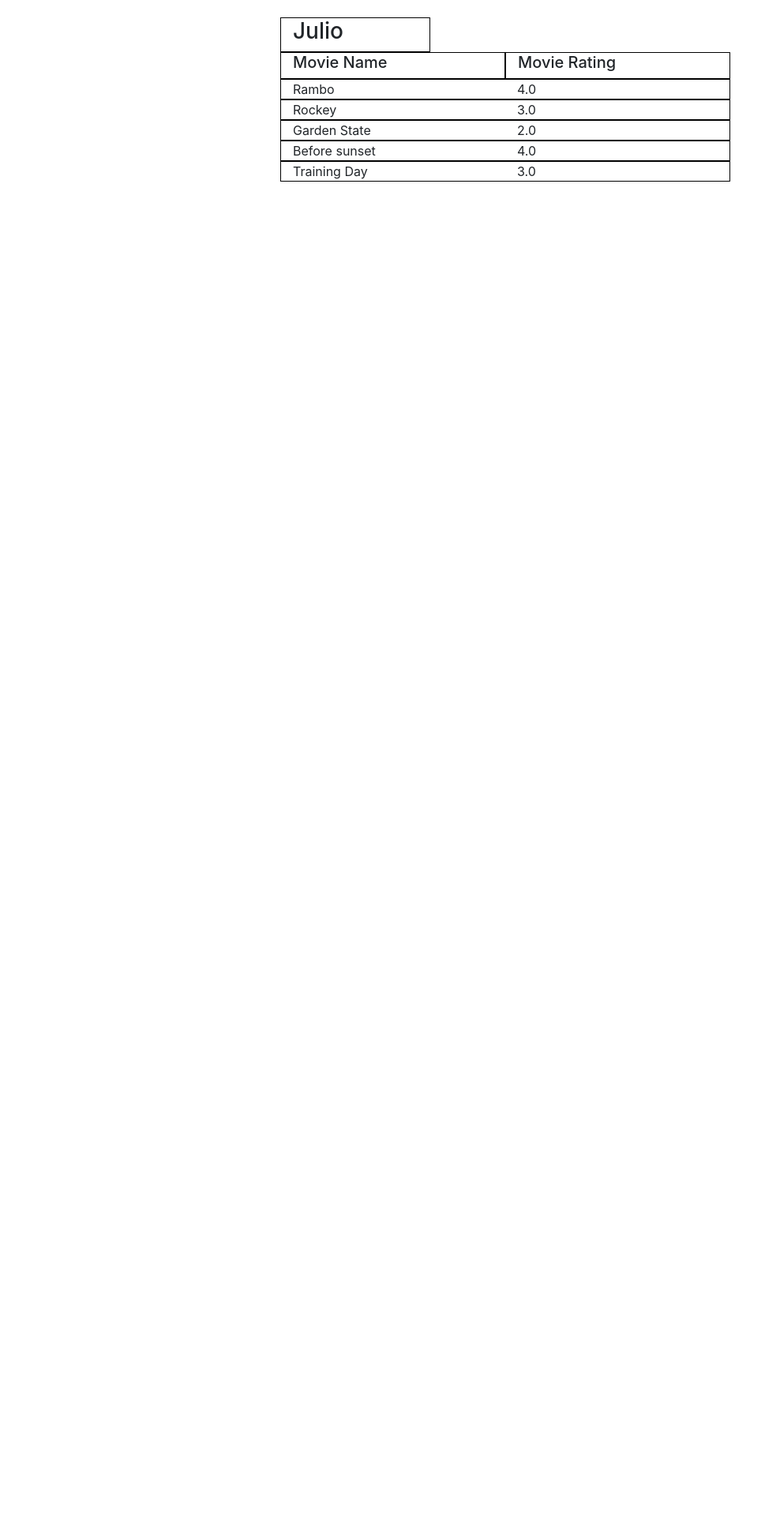
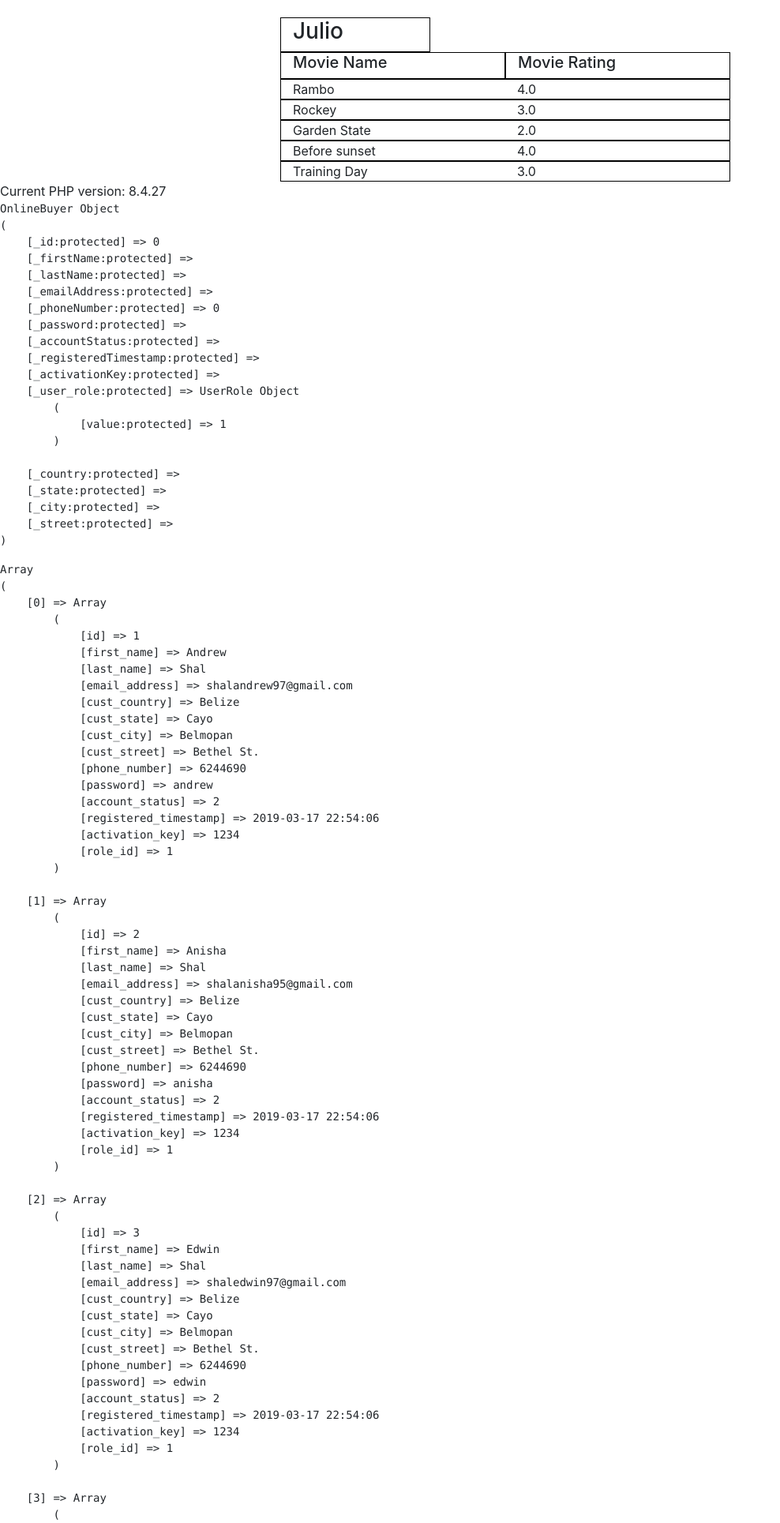
Before and after one commit to Andrew-Shal/sys_eng_online_shopping, a PHP site: page / in a window 1280 px wide. Shown: the part 1544-3473 px from the top of the page at 79% size, without its empty margins (0-988 px from the left). Before the commit the page ends 1774 px from the top, so only its background shows below. Run offline with PHP 8.4, Linux system fonts and the light colour scheme; data comes from the database, SQL or seed files in the repository.

Commit message:
I have implemented some of the user stuff. This should be ready for creating login and registering functionality. We may need to modify or add or remove some stuff if it is not good.

```diff
--- /dev/null
+++ b/includes/dep/Enum.php
@@ -0,0 +1,181 @@
+<?php
+/**
+ * @link    http://github.com/myclabs/php-enum
+ * @license http://www.opensource.org/licenses/mit-license.php MIT (see the LICENSE file)
+ */
+namespace MyCLabs\Enum;
+
+/**
+ * Base Enum class
+ *
+ * Create an enum by implementing this class and adding class constants.
+ *
+ * @author Matthieu Napoli <matthieu@mnapoli.fr>
+ * @author Daniel Costa <danielcosta@gmail.com>
+ * @author Mirosław Filip <mirfilip@gmail.com>
+ */
+abstract class Enum implements \JsonSerializable
+{
+  /**
+     * Enum value
+     *
+     * @var mixed
+     */
+  protected $value;
+  /**
+     * Store existing constants in a static cache per object.
+     *
+     * @var array
+     */
+  protected static $cache = [];
+  /**
+     * Creates a new value of some type
+     *
+     * @param mixed $value
+     *
+     * @throws \UnexpectedValueException if incompatible type is given.
+     */
+  public function __construct($value)
+  {
+    if ($value instanceof static) {
+      $this->value = $value->getValue();
+      return;
+    }
+    if (!$this->isValid($value)) {
+      throw new \UnexpectedValueException("Value '$value' is not part of the enum " . \get_called_class());
+    }
+    $this->value = $value;
+  }
+  /**
+     * @return mixed
+     */
+  public function getValue()
+  {
+    return $this->value;
+  }
+  /**
+     * Returns the enum key (i.e. the constant name).
+     *
+     * @return mixed
+     */
+  public function getKey()
+  {
+    return static::search($this->value);
+  }
+  /**
+     * @return string
+     */
+  public function __toString()
+  {
+    return (string)$this->value;
+  }
+  /**
+     * Compares one Enum with another.
+     *
+     * This method is final, for more information read https://github.com/myclabs/php-enum/issues/4
+     *
+     * @return bool True if Enums are equal, false if not equal
+     */
+  final public function equals(Enum $enum = null)
+  {
+    return $enum !== null && $this->getValue() === $enum->getValue() && \get_called_class() === \get_class($enum);
+  }
+  /**
+     * Returns the names (keys) of all constants in the Enum class
+     *
+     * @return array
+     */
+  public static function keys()
+  {
+    return \array_keys(static::toArray());
+  }
+  /**
+     * Returns instances of the Enum class of all Enum constants
+     *
+     * @return static[] Constant name in key, Enum instance in value
+     */
+  public static function values()
+  {
+    $values = array();
+    foreach (static::toArray() as $key => $value) {
+      $values[$key] = new static($value);
+    }
+    return $values;
+  }
+  /**
+     * Returns all possible values as an array
+     *
+     * @return array Constant name in key, constant value in value
+     */
+  public static function toArray()
+  {
+    $class = \get_called_class();
+    if (!isset(static::$cache[$class])) {
+      $reflection            = new \ReflectionClass($class);
+      static::$cache[$class] = $reflection->getConstants();
+    }
+    return static::$cache[$class];
+  }
+  /**
+     * Check if is valid enum value
+     *
+     * @param $value
+     *
+     * @return bool
+     */
+  public static function isValid($value)
+  {
+    return \in_array($value, static::toArray(), true);
+  }
+  /**
+     * Check if is valid enum key
+     *
+     * @param $key
+     *
+     * @return bool
+     */
+  public static function isValidKey($key)
+  {
+    $array = static::toArray();
+    return isset($array[$key]) || \array_key_exists($key, $array);
+  }
+  /**
+     * Return key for value
+     *
+     * @param $value
+     *
+     * @return mixed
+     */
+  public static function search($value)
+  {
+    return \array_search($value, static::toArray(), true);
+  }
+  /**
+     * Returns a value when called statically like so: MyEnum::SOME_VALUE() given SOME_VALUE is a class constant
+     *
+     * @param string $name
+     * @param array  $arguments
+     *
+     * @return static
+     * @throws \BadMethodCallException
+     */
+  public static function __callStatic($name, $arguments)
+  {
+    $array = static::toArray();
+    if (isset($array[$name]) || \array_key_exists($name, $array)) {
+      return new static($array[$name]);
+    }
+    throw new \BadMethodCallException("No static method or enum constant '$name' in class " . \get_called_class());
+  }
+  /**
+     * Specify data which should be serialized to JSON. This method returns data that can be serialized by json_encode()
+     * natively.
+     *
+     * @return mixed
+     * @link http://php.net/manual/en/jsonserializable.jsonserialize.php
+     */
+  public function jsonSerialize()
+  {
+    return $this->getValue();
+  }
+}
--- /dev/null
+++ b/includes/models/class_user.php
@@ -0,0 +1,416 @@
+<?php
+use MyCLabs\Enum\Enum;
+
+abstract class OnlineUser
+{
+  /**
+	 * WebUser ID.
+	 *
+	 * @var int
+	 */
+  protected $_id;
+
+  /**
+	 * user's first name.
+	 *
+	 * @var string
+	 */
+  protected $_firstName;
+
+  /**
+	 * user's last name.
+	 *
+	 * @var string
+	 */
+  protected $_lastName;
+
+  /**
+	 * user's email address.
+	 *
+	 * @var string
+	 */
+  protected $_emailAddress;
+
+  /**
+	 * user's phone number.
+	 *
+	 * @var string
+	 */
+  protected $_phoneNumber;
+
+  /**
+	 * user's password.
+   * not stored in plain text
+   * uses encryption class to ecrypt/decrypt
+	 *
+	 * @var string
+	 */
+  protected $_password;
+
+  /**
+	 * user's account_state_id.
+	 *
+	 * @var int
+	 */
+  protected $_accountStatus;
+
+  /**
+	 * user's date of registration.
+	 *
+	 * @var string
+	 */
+  protected $_registeredTimestamp;
+
+  /**
+	 * user's activation key for pwd resetting and account verification.
+	 *
+	 * @var string
+	 */
+  protected $_activationKey;
+
+  /**
+	 * user's role.
+   * the type of user the account if for
+	 *
+	 * @var int
+	 */
+  protected $_user_role;
+
+  /**
+	 * user's role id.
+   * the type of user the account if for
+	 *
+	 * @var int
+	 */
+  public function getUserRole()
+  {
+    return $this->_user_role;
+  }
+  public function setUserRole($id)
+  {
+    $this->_user_role = $id;
+  }
+
+  public function getActivationKey()
+  {
+    return $this->_activationKey;
+  }
+  public function setActivationKey($key)
+  {
+    $this->_activationKey = $key;
+  }
+
+  public function getAccountStatus()
+  {
+    return $this->_accountStatus;
+  }
+  public function setAccountStatus($id)
+  {
+    $this->_accountStatus = $id;
+  }
+
+  public function getRegisteredTimestamp()
+  {
+    return $this->_registeredTimestamp;
+  }
+  public function setRegisteredTimestamp($timestamp)
+  {
+    $this->_registeredTimestamp = $timestamp;
+  }
+
+  public function getPassword()
+  {
+    return $this->password;
+  }
+  public function setPassword($pwd)
+  {
+    $this->_password = $pwd;
+  }
+
+  public function getPhoneNumber()
+  {
+    return $this->_phoneNumber;
+  }
+  public function setPhoneNumber($phoneNumber)
+  {
+    $this->_phoneNumber = $phoneNumber;
+  }
+
+  public function getEmailAddress()
+  {
+    return $this->_emailAddress;
+  }
+  public function setEmailAddress($emailAdd)
+  {
+    $this->_emailAddress = $emailAdd;
+  }
+
+  public function getLastName()
+  {
+    return $this->_lastName;
+  }
+  public function setLastname($lName)
+  {
+    $this->_lastName = $lName;
+  }
+
+  public function getFirstName()
+  {
+    return $this->_firstName;
+  }
+  public function setFirstname($fName)
+  {
+    $this->_firstName = $fName;
+  }
+
+  public function getId()
+  {
+    return $this->_id;
+  }
+  public function setId($id)
+  {
+    if (is_integer($id)) {
+      $this->_id = $id;
+    } else {
+      throw Error("invalid ID passed");
+    }
+  }
+
+  public function __construct()
+  {
+    $this->_accountStatus       = '';
+    $this->_activationKey       = '';
+    $this->_emailAddress        = '';
+    $this->_firstName           = '';
+    $this->_id                  = 0;
+    $this->_lastName            = '';
+    $this->_password            = '';
+    $this->_phoneNumber         = 0;
+    $this->_registeredTimestamp = '';
+    $this->_user_role           = UserRole::GUEST();
+  }
+}
+
+class OnlineBuyer extends OnlineUser
+{
+  protected $_country;
+  protected $_state;
+  protected $_city;
+  protected $_street;
+
+  public function __construct()
+  {
+    parent::__construct();
+
+    $this->_country = '';
+    $this->_state   = '';
+    $this->_city    = '';
+    $this->_street  = '';
+    $this->_user_role = UserRole::CUSTOMER();
+  }
+
+  public function getCountry()
+  {
+    return $this->_country;
+  }
+  public function setCountry($country)
+  {
+    $this->_country = $country;
+  }
+
+  public function getState()
+  {
+    return $this->_state;
+  }
+  public function setState($state)
+  {
+    $this->_state = $state;
+  }
+
+  public function getCity()
+  {
+    return $this->_city;
+  }
+  public function setCity($city)
+  {
+    $this->_city = $city;
+  }
+
+  public function getStreet()
+  {
+    return $this->_street;
+  }
+  public function setStreet($street)
+  {
+    $this->_street = $street;
+  }
+}
+
+interface IUserDao
+{
+  public function get($id);
+  public function getAll();
+  public function save($user);
+  public function update($user, $params);
+  public function delete($user);
+}
+class OnlineBuyerDAO implements IUserDao
+{
+  protected $_db;
+
+  /**
+ * @arg $db - dependency injection, database access object
+ *
+ */
+  public function __construct($db)
+  {
+    $this->_db = $db;
+  }
+
+  /**
+ * @Overrides
+ */
+  public function get($id)
+  {
+    $customer = new OnlineBuyer();
+    $customer->setId((int)$id);
+    $statement = $this->_db->prepare("SELECT * FROM tbl_user WHERE id=?");
+    $statement->execute(array($customer->getId()));
+    $result = $statement->fetch(PDO::FETCH_ASSOC);
+
+    if ($result && sizeof($result) > 0) {
+      $customer->setFirstname($result['first_name']);
+      $customer->setLastname($result['last_name']);
+      $customer->setEmailAddress($result['email_address']);
+      $customer->setCountry($result['cust_country']);
+      $customer->setState($result['cust_state']);
+      $customer->setCity($result['cust_city']);
+      $customer->setStreet($result['cust_street']);
+      $customer->setPhoneNumber($result['phone_number']);
+      $customer->setPassword($result['first_name']);
+      $customer->setAccountStatus($result['account_status']);
+      $customer->setRegisteredTimestamp($result['registered_timestamp']);
+      $customer->setActivationKey($result['activation_key']);
+      $customer->setUserRole($result['user_role']);
+    } else {
+      $customer->setId(0);
+    }
+
+    return $customer;
+  }
+
+  /**
+ * @Overrides
+ */
+  final public function getAll()
+  {
+    $customers = array();
+    $statement = $this->_db->prepare("SELECT * FROM tbl_user");
+    $statement->execute();
+    $result = $statement->fetchAll(PDO::FETCH_ASSOC);
+
+    if ($result && sizeof($result) > 0) {
+      foreach ($result as $customer => $value) {
+        array_push($customers, $value);
+      }
+    } else {
+      unset($customers);
+      $customers = array();
+    }
+
+    return $customers;
+  }
+
+  /**
+ * @Overrides
+ */
+  final public function save($user)
+  { }
+
+  /**
+ * @Overrides
+ */
+  final public function update($user, $params = array())
+  { }
+
+  /**
+ *
+ * @param OnlineBuyer
+ *
+ * @Overrides
+ *
+ * @return bool
+ */
+  final public function delete($user)
+  {
+    $u_id = $user->getId();
+    $acc_stat = AccountStatus::INACTIVE();
+
+    if (!$u_id) {
+      return false;
+    } else {
+      $statement = $this->_db->prepare("UPDATE tbl_user SET account_status = ? WHERE id = ?");
+      $statement->execute(array($acc_stat, $u_id));
+      return true;
+    }
+  }
+}
+
+class AccountStatus extends Enum
+{
+  const __default = self::PREACTIVE;
+
+  const PREACTIVE = 'NEW';
+  const ACTIVE = 'ACTIVE';
+  const INACTIVE = 'INACTIVE';
+}
+
+class UserRole extends Enum
+{
+  const __default = self::GUEST;
+
+  const GUEST = 0;
+  const CUSTOMER = 1;
+  const BUYER = 2;
+  const ADMIN = 3;
+}
+
+final class OnlineSeller extends OnlineBuyer
+{
+  public function __construct($onlineSeller)
+  {
+    parent::__construct($onlineSeller);
+  }
+}
+
+
+
+echo 'Current PHP version: ' . phpversion();
+
+$userDao = new OnlineBuyerDAO($db);
+
+//get a customer (Buyer) by id
+$customer = $userDao->get(8);
+
+//get all customers
+$customers = $userDao->getAll();
+
+echo "<pre>";
+print_r($customer);
+echo "</pre>";
+
+echo "<pre>";
+print_r($customers);
+echo "</pre>";
+
+//remove a customer
+$result = $userDao->delete($customer);
+
+if ($result) {
+  echo ("User Succesfully removed!");
+  echo "<pre>";
+  print_r($customers);
+  echo "</pre>";
+} else {
+  echo ("there was a problem removing the user");
+}
--- a/settings.php
+++ b/settings.php
@@ -11,16 +11,17 @@
  *
  */
 
-  define( 'INC_DIR', 'includes' );
+define('INC_DIR', 'includes');
 
 // Include files required for initialization.
-  require( INC_DIR . '/load.php' );
+require(INC_DIR . '/load.php');
 
 $global_title = 'BZ Online Shopping';
 define('TO_INC', 'includes/');
 define('TO_ASSET', TO_INC . 'assets/');
 define('TO_META', TO_ASSET . 'meta/');
 define('TO_HEADER', TO_ASSET . 'header/');
+define('TO_DEP', TO_INC . 'dep/');
 
 //favicon
 define('SITE_LOGO_FAVICON', TO_META . 'favicon.ico');
@@ -33,3 +34,5 @@
 
 
 require(INC_DIR . '/recommendation.php');
+require('includes/dep/Enum.php');
+require(INC_DIR . '/models/class_user.php');
```
Lines whose indentation alone changed are shown as unchanged.
